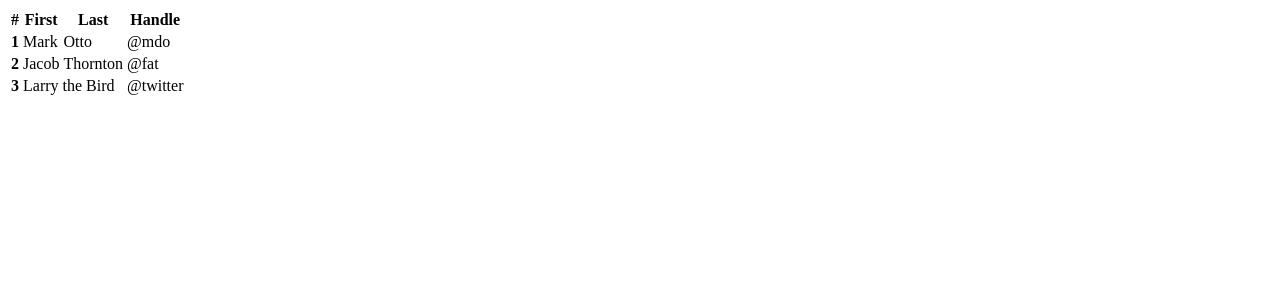
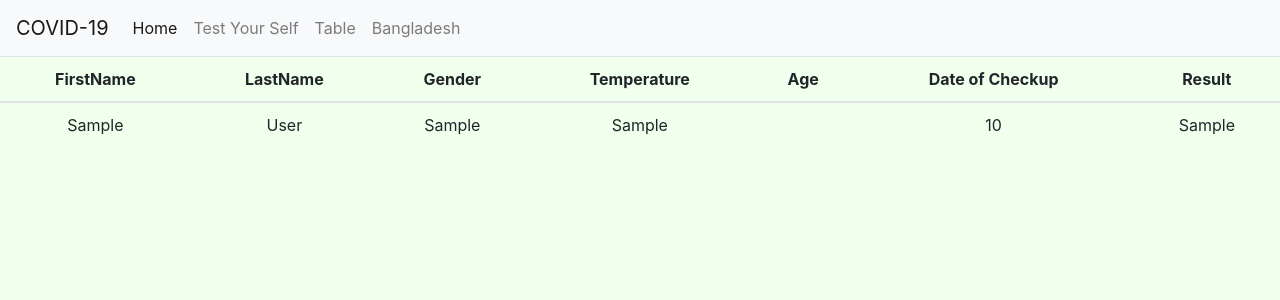
Before and after one commit to SaminYeaser/coronaWebApplication, a PHP site: page /table.php in a window 1280 px wide. Shown: the top 300 px of the page. Run offline with PHP 8.4, Linux system fonts and the light colour scheme; tables that the repository leaves empty or names only in its code hold one stand-in row (values such as "Sample post"); data that the repository does not hold is empty.

Commit message:
table done

```diff
--- a/table.php
+++ b/table.php
@@ -1,52 +1,60 @@
 <?php
 
 require_once 'db.php';
+require_once 'header.php';
 
 $sql = "SELECT * FROM users";
 $result = mysqli_query($conn, $sql);
+$rows = [];
 
-if(mysqli_num_rows($result)>0){
-    while ($row = mysqli_fetch_assoc($result)){
-        $firstName = $row['firstname'];
-        $LastName = $row['lastname'];
-        $age = $row['age'];
-        $temparature = $row['temp'];
-        $assesdate = $row['assesdate'];
-        $gender = $row['sex'];
-        $resultCovid = $row['result'];
-    }
-}else{
-    echo 'Something went wrong';
-}
 
 
 ?>
 <table class="table table-hover">
     <thead>
-    <tr>
-        <th scope="col">#</th>
-        <th scope="col">First</th>
-        <th scope="col">Last</th>
-        <th scope="col">Handle</th>
+    <tr align="center">
+        <th scope="col">FirstName</th>
+        <th scope="col">LastName</th>
+        <th scope="col">Gender</th>
+        <th scope="col">Temperature</th>
+        <th scope="col">Age</th>
+        <th scope="col">Date of Checkup</th>
+        <th scope="col">Result</th>
     </tr>
     </thead>
     <tbody>
-    <tr>
-        <th scope="row">1</th>
-        <td>Mark</td>
-        <td>Otto</td>
-        <td>@mdo</td>
-    </tr>
-    <tr>
-        <th scope="row">2</th>
-        <td>Jacob</td>
-        <td>Thornton</td>
-        <td>@fat</td>
-    </tr>
-    <tr>
-        <th scope="row">3</th>
-        <td colspan="2">Larry the Bird</td>
-        <td>@twitter</td>
-    </tr>
+    <?php
+
+    if (mysqli_num_rows($result) > 0) {
+        while ($row = mysqli_fetch_assoc($result)) {
+            $rows[] = $row;
+            $firstName = $row['firstname'];
+            $LastName = $row['lastname'];
+            $age = $row['age'];
+            $temparature = $row['temp'];
+            $assesdate = $row['assesDate'];
+            $gender = $row['sex'];
+            $resultCovid = $row['result'];
+            ?>
+            <tr align="center">
+
+                <td><?php echo $row['firstname']?></td>
+                <td><?php echo $row['lastname'] ?></td>
+                <td><?php echo $row['sex'] ?></td>
+                <td><?php echo $row['temp'] ?></td>
+                <td><?php echo $row['assesDate'] ?></td>
+                <td><?php echo $row['age'] ?></td>
+                <td><?php echo $row['result'] ?></td>
+            </tr>
+            <?php
+        }
+    } else {
+        echo 'Something went wrong';
+    }
+
+
+    ?>
+
+
     </tbody>
 </table>
```
